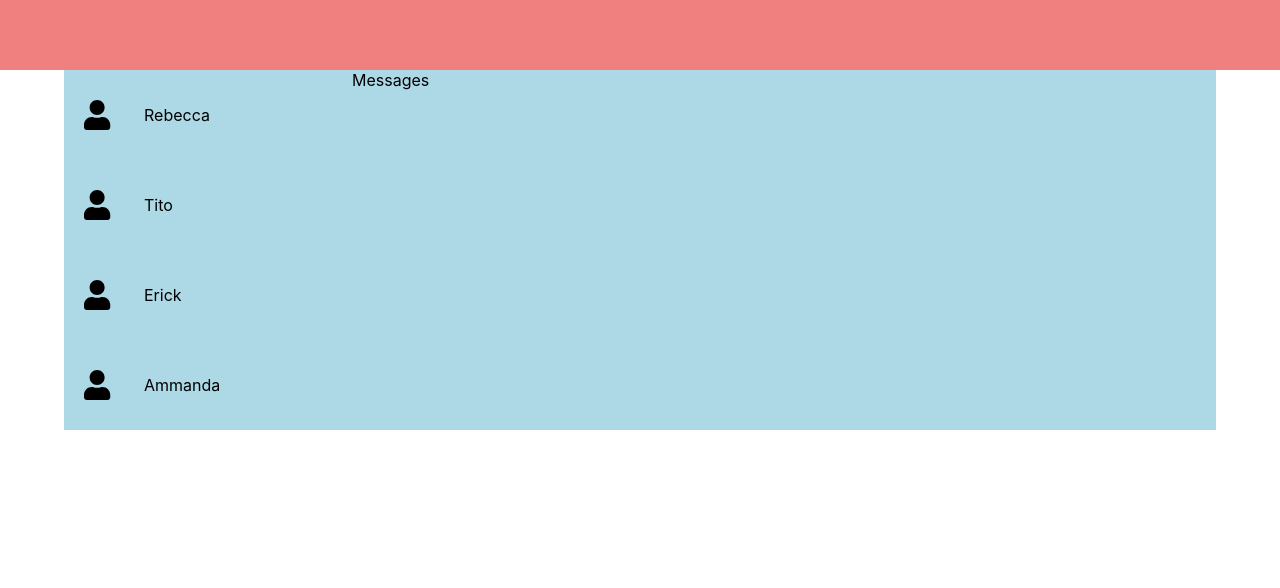
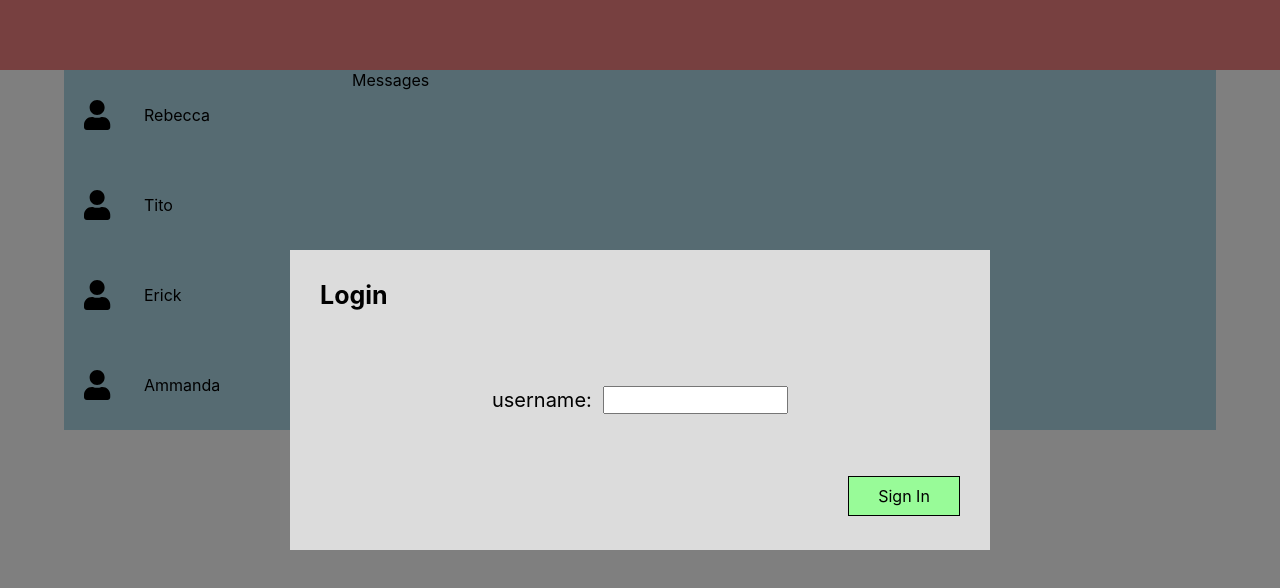
Before and after one commit to mauri-codes/ha-chat, a React (Create React App) app in the folder client/: page / in a window 1280 px wide. Shown: the top 588 px of the page. Built offline with nearby package versions, Linux system fonts and the light colour scheme; no server answers.

Commit message:
added basic structure for login page

```diff
--- a/client/src/App.tsx
+++ b/client/src/App.tsx
@@ -32,8 +32,78 @@ function App() {
       <App>
          <Header />
          <ContentComponent />
+         <LoginComponent />
       </App>
    );
 }
 
 export default App;
+
+
+function LoginComponent() {
+   let Container = styled.div`
+      position: absolute;
+      display:flex;
+      align-items: center;
+      justify-content: center;
+      width: 100%;
+      height: 100%;
+      background-color: rgba(0,0,0, 0.5);
+   `
+   let LoginBox = styled.div`
+      display: flex;
+      flex-direction: column;
+      width: 50%;
+      height: 30%;
+      background-color: gainsboro;
+      padding: 30px;
+   `
+   let Title = styled.div`
+      flex: 1 0 0;
+      font-size: 25px;
+      font-weight: bold;
+   `
+   let Form = styled.div`
+      display: flex;
+      justify-content: center;
+      align-items: center;
+      flex: 3 0 0;
+      font-size: 20px;
+      input {
+         height: 22px;
+      }
+   `
+   let ButtonContainer = styled.div`
+      display: flex;
+      flex: 1 0 0;
+      flex-direction: row-reverse;
+      align-items: center;
+   `
+   let Button = styled.div`
+      display: flex;
+      justify-content: center;
+      align-items: center;
+      border:  1px solid black;
+      height: 28px;
+      width: 100px;
+      padding: 5px;
+      background-color: palegreen;
+      cursor: pointer;
+      &:hover{
+         background-color: lightgreen;
+      }
+   `
+   return (
+      <Container>
+         <LoginBox>
+         <Title>Login</Title>
+         <Form>
+            username:&nbsp;&nbsp; <input type="text"/>
+         </Form>
+         <ButtonContainer>
+            <Button>Sign In</Button>
+         </ButtonContainer>
+         </LoginBox>
+      </Container>
+   )
+}
```
Lines whose indentation alone changed are shown as unchanged.
